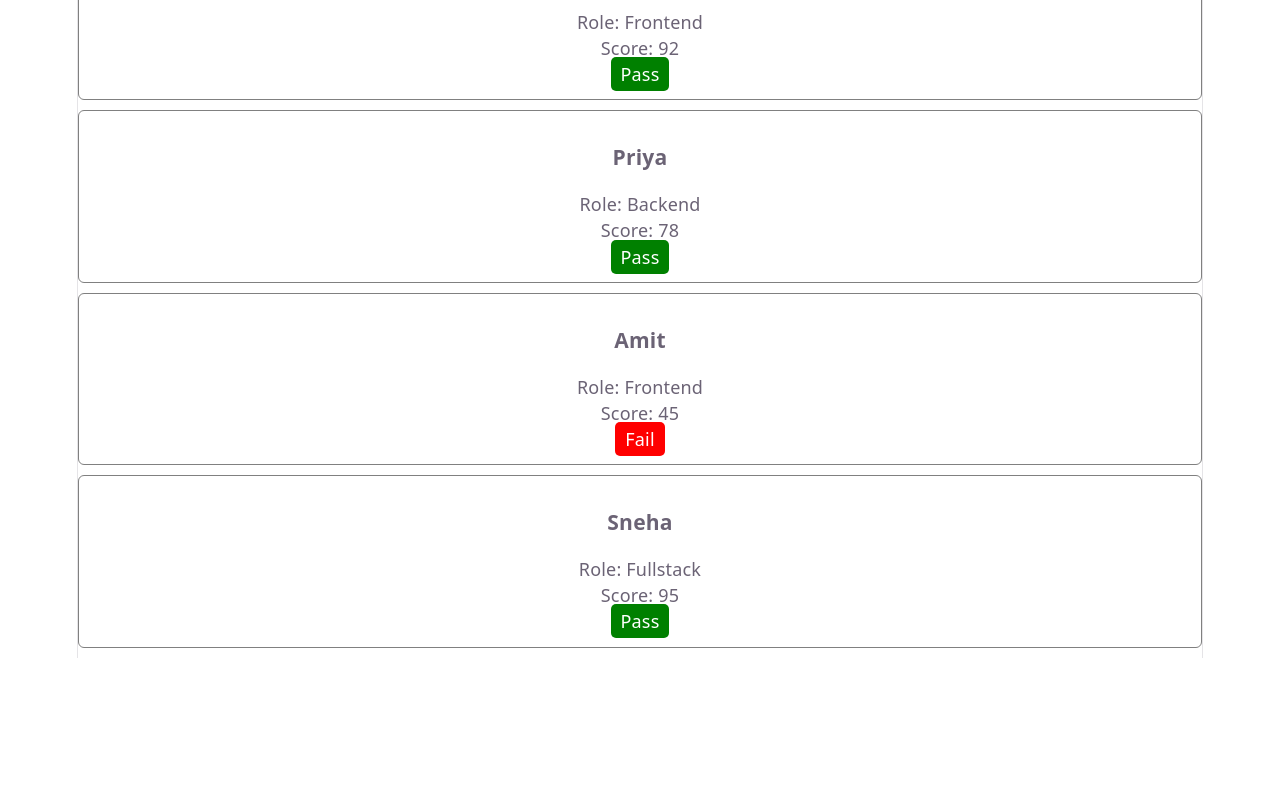
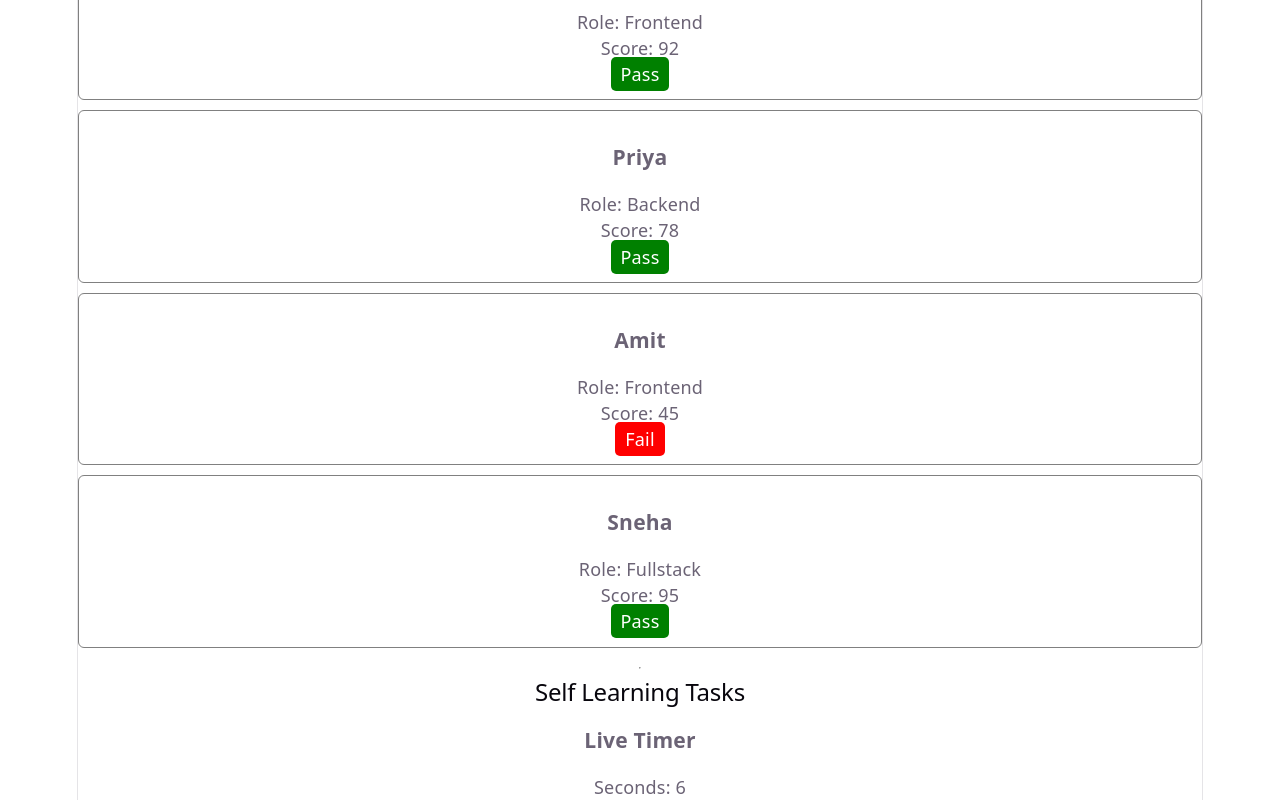
Before and after one commit to Josemafita-L/js-training, a React (Vite) app in the folder react/react/session3/: page / in a window 1280 px wide. Shown: the part 2246-3046 px from the top of the page. Before the commit the page ends 2904 px from the top, so only its background shows below. Built offline with nearby package versions, Linux system fonts and the light colour scheme.

Commit message:
react/session3: complete react session 3  activity tasks

```diff
--- a/react/react/session3/src/App.tsx
+++ b/react/react/session3/src/App.tsx
@@ -12,6 +12,7 @@ import FocusInput from "./FocusInput"
 import RefVsState from "./RefVsState"
 import StopwatchRef from "./StopwatchRef"
 import Dashboard from "./Dashboard"
+import SelfLearning from "./SelfLearning"
 
 function App() {
   return (
@@ -44,6 +45,8 @@ function App() {
       <StopwatchRef />
       <hr />
       <Dashboard />
+      <hr />
+      <SelfLearning />
     </>
   )
 }
--- /dev/null
+++ b/react/react/session3/src/SelfLearning.tsx
@@ -0,0 +1,108 @@
+import { useState, useEffect } from 'react'
+
+function LiveTimer() {
+  const [seconds, setSeconds] = useState<number>(0)
+
+  useEffect(() => {
+    const interval = setInterval(() => {
+      setSeconds(prev => prev + 1)
+    }, 1000)
+
+    // Cleanup is important because it clears the interval
+    // when the component unmounts, preventing memory leaks
+    // and multiple intervals from running simultaneously.
+    return () => clearInterval(interval)
+  }, [])
+
+  return (
+    <div>
+      <h3>Live Timer</h3>
+      <p>Seconds: {seconds}</p>
+    </div>
+  )
+}
+
+function SelfLearning() {
+  return (
+    <div>
+      <h2>Self Learning Tasks</h2>
+
+      <LiveTimer />
+
+      {/*
+
+1. React.StrictMode
+
+React.StrictMode is a development-only feature that helps detect
+potential problems in React applications. In development mode,
+React intentionally renders components and runs useEffect cleanup
+twice to help identify side effects that are not written correctly.
+This behavior does not happen in production builds.
+
+------------------------------------------------------------
+
+2. useLayoutEffect vs useEffect
+
+useEffect runs after the browser has painted the screen.
+It is mainly used for data fetching, timers, API calls,
+and event listeners.
+
+useLayoutEffect runs synchronously after the DOM is updated
+but before the browser paints the screen.
+It is used when measuring DOM elements, scrolling,
+or preventing layout flickering.
+
+------------------------------------------------------------
+
+3. Updating State inside useEffect without Dependency Array
+
+If useEffect has no dependency array, it runs after every render.
+If the effect updates state, React re-renders the component,
+which runs the effect again, causing another state update.
+This creates an infinite render loop.
+
+Example:
+
+useEffect(() => {
+  setCount(count + 1)
+})
+
+Render → Effect → State Update → Render → Effect → Infinite Loop
+
+------------------------------------------------------------
+
+4. useReducer vs useState
+
+useState is best for simple state like counters,
+input fields, loading flags, or toggles.
+
+useReducer is better for complex state with multiple related values
+or when state updates depend on different actions.
+It centralizes update logic in a reducer function,
+making the code easier to maintain in larger applications.
+
+------------------------------------------------------------
+
+5. Cleanup Function in useEffect
+
+The cleanup function is returned from useEffect.
+It executes before the effect runs again or when the component
+unmounts.
+
+Cleanup is important for:
+- Removing event listeners
+- Clearing timers
+- Cancelling subscriptions
+- Preventing memory leaks
+
+In the LiveTimer component above, clearInterval(interval)
+stops the timer when the component is removed.
+If the cleanup is removed, multiple intervals continue running,
+causing the timer to increase faster and wasting memory.
+
+      */}
+    </div>
+  )
+}
+
+export default SelfLearning
```
